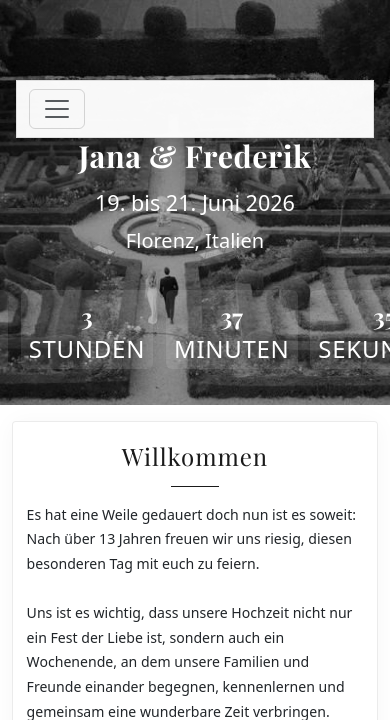
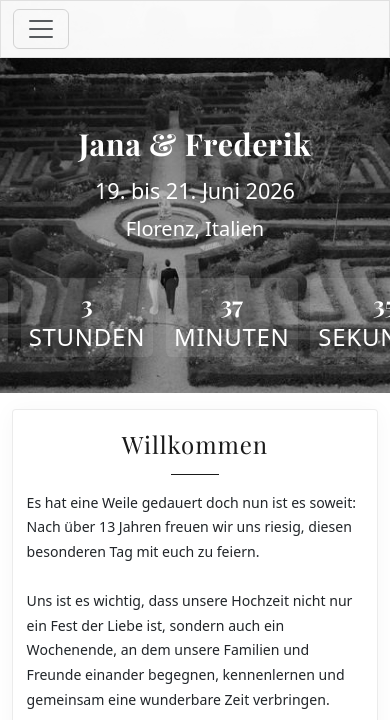
Before and after one commit to fredigee/hochzeit-website, a Flask app: page / in a window 390 px wide; the page is wider, and only the part inside the window is pictured. Shown: the top 720 px of that part. Run offline with Flask 3, Linux system fonts and the light colour scheme; a user stored in the database is signed in; some libraries are stand-ins or nearby versions.

Commit message:
Fix hero on mobile: remove overflow:hidden, fix hero-content spacing
Co-Authored-By: Claude Sonnet 4.6 <noreply@anthropic.com>

```diff
--- a/static/style.css
+++ b/static/style.css
@@ -49,7 +49,6 @@ h1, h2, h3 {
     justify-content: center;
     align-items: center;
     position: relative;
-    overflow: hidden;
     margin-bottom: 1rem;
     margin-top: 0;
 }
@@ -228,12 +227,11 @@ nav ul li a:hover {
     .hero {
         min-height: auto;
         margin-top: 0;
-        padding: 80px 1rem 2rem;
     }
 
     .hero-content {
-        margin-top: 0;
-        padding: 0;
+        margin-top: 60px;
+        padding: 0.5rem 1rem 2rem;
     }
 
     .hero-content h1 {
```
